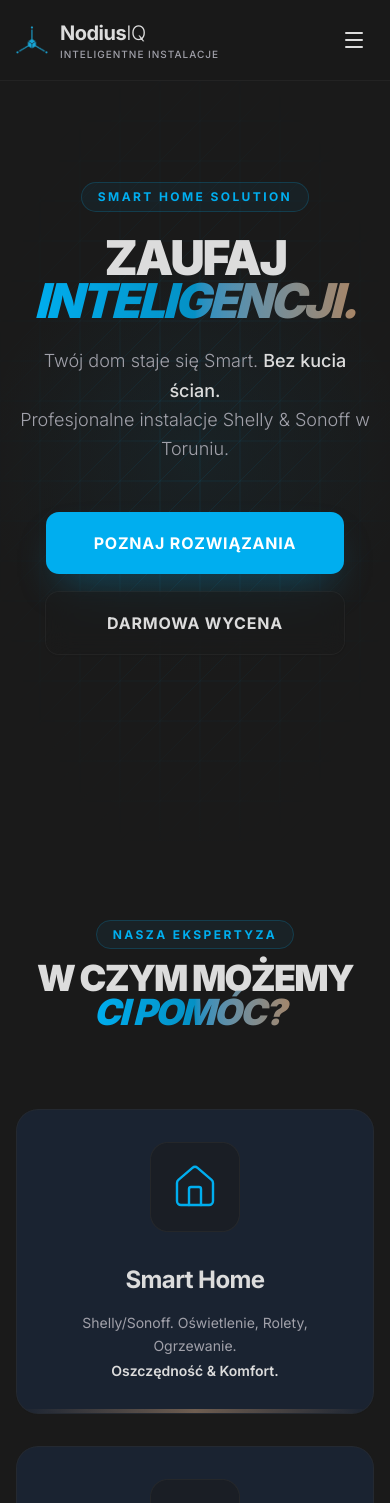
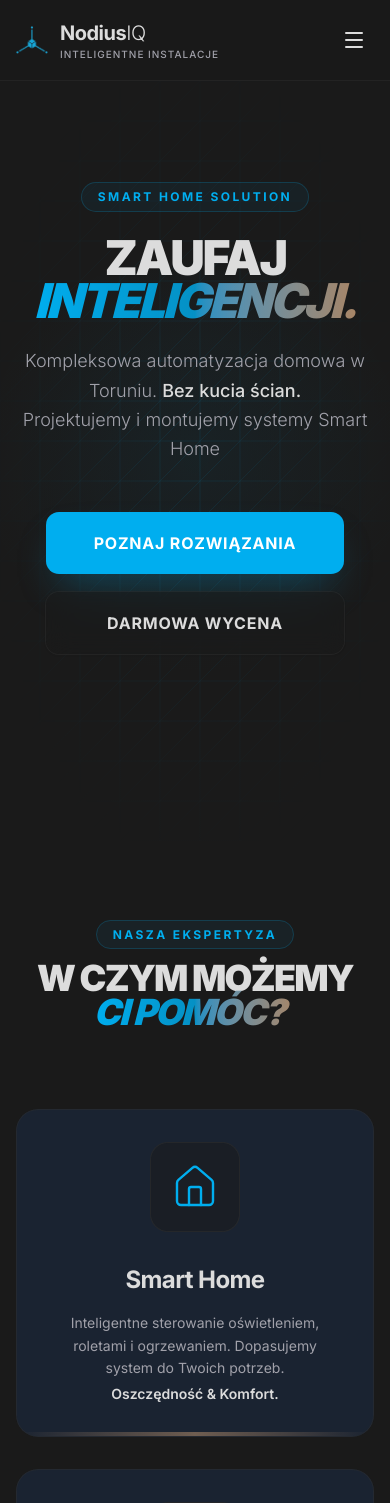
Before and after one commit to danilla-dev/nodiusIQ, a Next.js app: page / in a window 390 px wide. Shown: the top 1503 px of the page. Built offline with nearby package versions, Linux system fonts and the light colour scheme; no server answers.

Commit message:
New benefits descriptions and faq for better local seo.

```diff
--- a/src/app/layout.tsx
+++ b/src/app/layout.tsx
@@ -66,6 +66,7 @@ const jsonLd = {
 		postalCode: '87-100',
 		addressCountry: 'PL',
 	},
+	priceRange: '$$',
 	geo: {
 		'@type': 'GeoCoordinates',
 		latitude: 53.01379, // Koordynaty Torunia
--- a/src/components/heroSection/HeroSectionPage.tsx
+++ b/src/components/heroSection/HeroSectionPage.tsx
@@ -48,10 +48,11 @@ export function Hero() {
 								Inteligencji.
 							</span>
 						</h1>
-						<p className='mx-auto max-w-[600px] text-muted-foreground text-lg md:text-xl font-light leading-relaxed mt-6'>
-							Twój dom staje się Smart. <span className='text-foreground font-medium'>Bez kucia ścian.</span>
+						<p className='mx-auto max-w-[650px] text-muted-foreground text-lg md:text-xl font-light leading-relaxed mt-6'>
+							Kompleksowa automatyzacja domowa w Toruniu.{' '}
+							<span className='text-foreground font-medium'>Bez kucia ścian.</span>
 							<br />
-							Profesjonalne instalacje Shelly & Sonoff w Toruniu.
+							Projektujemy i montujemy systemy Smart Home
 						</p>
 					</motion.div>
 
--- a/src/constants/Faq.ts
+++ b/src/constants/Faq.ts
@@ -1,38 +1,38 @@
 export const faqs = [
 	{
 		id: 'item-1',
-		question: 'Czy instalacja wymaga kucia ścian?',
+		question: 'Czy montaż inteligentnego domu wymaga kucia ścian?',
 		answer:
-			'Nie, systemy Shelly/Sonoff są bezprzewodowe. Montaż jest czysty, szybki i nie wymaga niszczenia ścian. Integracja odbywa się zazwyczaj w puszkach elektrycznych lub rozdzielnicy.',
+			'Absolutnie nie. Specjalizujemy się w instalacjach bezinwazyjnych opartych na modułach Shelly i Sonoff, które mieszczą się w puszkach elektrycznych. Twój Smart Home w Toruniu zamontujemy czysto, szybko i bez potrzeby robienia remontu.',
 	},
 	{
 		id: 'item-2',
-		question: 'Ile trwa montaż?',
+		question: 'Ile trwa instalacja systemu Smart Home?',
 		answer:
-			'Czas montażu zależy od skali projektu. Standardowa instalacja w mieszkaniu (sterowanie oświetleniem i roletami) zajmuje zazwyczaj 1-2 dni robocze. Oszacujemy to dokładnie podczas darmowej wyceny.',
+			'Większość realizacji na terenie Torunia i okolic zamykamy w 1-2 dni robocze. Czas zależy od liczby punktów (światło, rolety, ogrzewanie), ale dzięki naszemu doświadczeniu proces przebiega sprawnie i bez zakłócania domowego spokoju.',
 	},
 	{
 		id: 'item-3',
-		question: 'Czy mogę zarządzać domem z telefonu?',
+		question: 'Czy mogę sterować domem, będąc poza Toruniem?',
 		answer:
-			'Oczywiście. Całym systemem możesz wygodnie sterować z poziomu dedykowanej, darmowej aplikacji na swoim smartfonie, niezależnie od tego, czy jesteś w domu, czy na wakacjach.',
+			'Tak, masz pełną kontrolę z dowolnego miejsca na świecie. Wystarczy smartfon z dostępem do internetu. Niezależnie czy jesteś w pracy, czy na wakacjach, możesz sprawdzać stan urządzeń, podglądać kamery i zarządzać energią w aplikacji.',
 	},
 	{
 		id: 'item-4',
-		question: 'Czy mogę samodzielnie rozbudować system?',
+		question: 'Czy system można rozbudować w przyszłości?',
 		answer:
-			'Tak, systemy oparte na Shelly i Sonoff są wysoce modularne. Jeśli w przyszłości zechcesz dodać nowe obwody czy inteligentne gniazdka, można to zrobić bez większej ingerencji w obecny system.',
+			'To jedna z największych zalet naszych rozwiązań. System jest w pełni modułowy – możesz zacząć od sterowania oświetleniem w salonie, a z czasem dodawać kolejne funkcje, jak automatyka bram, nawadnianie ogrodu czy czujniki bezpieczeństwa.',
 	},
 	{
 		id: 'item-5',
-		question: 'Jaka jest gwarancja na urządzenia?',
+		question: 'Jak wygląda wsparcie i gwarancja?',
 		answer:
-			'Na wszystkie instalowane przez nas moduły producent udziela standardowej, 24-miesięcznej gwarancji. Ze swojej strony zapewniamy również wsparcie techniczne po zakończeniu montażu.',
+			'Jesteśmy lokalną firmą z Torunia, więc nie musisz czekać tygodniami na serwis. Na urządzenia udzielamy 24-miesięcznej gwarancji, a po montażu przeprowadzamy pełne szkolenie z obsługi i zapewniamy opiekę techniczną.',
 	},
 	{
 		id: 'item-6',
-		question: 'Jakie urządzenia można zintegrować?',
+		question: 'Co konkretnie mogę zautomatyzować w swoim domu?',
 		answer:
-			'Możemy zintegrować oświetlenie (w tym LED), rolety zewnętrzne, bramy garażowe, ogrzewanie (termostaty), klimatyzację oraz systemy rekuperacji. Pełna lista zależy od Twoich indywidualnych potrzeb.',
+			'Praktycznie wszystko: od oświetlenia LED i klasycznego, przez rolety, żaluzje i bramy garażowe, aż po zaawansowane sterowanie ogrzewaniem, klimatyzacją oraz systemami monitoringu i alarmu.',
 	},
 ]
--- a/src/constants/about.ts
+++ b/src/constants/about.ts
@@ -1 +1,6 @@
-export  const benefits = ['Doświadczenie w Toruniu', 'Minimalna interwencja', 'Terminowość & Czystość', 'Pełna integracja OZE']
+export const benefits = [
+	'Lokalny ekspert z Torunia',
+	'Montaż bez kucia ścian',
+	'Terminowość & Czystość',
+	'Gwarancja i wsparcie poinstalacyjne',
+]
--- a/src/constants/benefits.ts
+++ b/src/constants/benefits.ts
@@ -3,36 +3,39 @@ export const benefits = [
 		id: 1,
 		title: 'OSZCZĘDNOŚĆ ENERGII.',
 		description: [
-			'Inteligentne sterowanie ogrzewaniem.',
-			'Optymalizacja zużycia energii.',
-			'Zarządzanie fotowoltaiką.',
-			'Monitorowanie zużycia.',
-			'Planuj sceny.',
+			'Obniż rachunki za ogrzewanie nawet o 30% dzięki precyzyjnym harmonogramom.',
+			'Pełna kontrola kosztów energii w Twoim telefonie – sprawdzaj zużycie w czasie rzeczywistym.',
+			'Inteligentne zarządzanie urządzeniami – dom sam gasi światło tam, gdzie nikogo nie ma.',
+			'Sceny „Wyjście z domu”, które jednym kliknięciem odcinają zbędne odbiorniki prądu.',
 		],
 		buttonText: 'DOWIEDZ SIĘ WIĘCEJ.',
-		imageSrc: '/luxury-living-room.png', // Placeholders
+		imageSrc: '/luxury-living-room.png',
 		imageAlt: 'Luksusowy salon NodiusIQ z inteligentnym oświetleniem',
 	},
 	{
 		id: 2,
 		title: 'KOMFORT I WYGODA.',
 		description: [
-			'Automatyzacja codziennych czynności.',
-			'Zarządzanie oświetleniem z aplikacji.',
-			'Sceny świetlne i ogrzewania.',
-			'Pełny dostęp z aplikacji.',
-			'Opisywanie montów sceny.',
+			'Twój dom „budzi się” razem z Tobą – kawa, rolety i ciepła łazienka czekają na Twój start.',
+			'Koniec z obchodzeniem całego domu przed snem – jeden przycisk „Dobranoc” gasi wszystko za Ciebie.',
+			'Steruj oświetleniem, temperaturą i bramą z poziomu jednej, intuicyjnej aplikacji.',
+			'Zapomnij o szukaniu włączników w ciemności – światło podąża za Twoim krokiem.',
 		],
 		buttonText: 'POZNAJ SCENY.',
-		imageSrc: '/luxury-bedroom.png', // Placeholders
+		imageSrc: '/luxury-bedroom.png',
 		imageAlt: 'Luksusowa sypialnia ze sterowaniem NodiusIQ',
 	},
 	{
 		id: 3,
 		title: 'BEZPIECZEŃSTWO.',
-		description: ['Zdalny dostęp do kamer i czujników.', 'Symulacja obecności.', 'Zintegrowane systemy alarmowe.'],
+		description: [
+			'Bądź spokojny na wakacjach – inteligentna symulacja obecności odstraszy nieproszonych gości.',
+			'Natychmiastowe powiadomienia na telefon o wykryciu dymu, zalania lub nieautoryzowanym ruchu.',
+			'Zdalny podgląd z kamer i kontrola zamków z dowolnego miejsca na świecie.',
+			'Automatyczne scenaryjne wsparcie – np. zapalenie wszystkich świateł w razie alarmu.',
+		],
 		buttonText: 'ZWIĘKSZ BEZPIECZEŃSTWO.',
-		imageSrc: '/luxury-entrance.png', // Placeholders
+		imageSrc: '/luxury-entrance.png',
 		imageAlt: 'Luksusowe wejście do domu NodiusIQ w nocy ze smart lock',
 	},
 ]
--- a/src/constants/services.ts
+++ b/src/constants/services.ts
@@ -13,21 +13,22 @@ export const SERVICES: Service[] = [
 	{
 		id: 1,
 		title: 'Smart Home',
-		description: 'Shelly/Sonoff. Oświetlenie, Rolety, Ogrzewanie.',
+		description: 'Inteligentne sterowanie oświetleniem, roletami i ogrzewaniem. Dopasujemy system do Twoich potrzeb.',
 		highlight: 'Oszczędność & Komfort.',
 		icon: Home,
 	},
 	{
 		id: 2,
 		title: 'Instalacje Elektryczne',
-		description: 'Wymiana gniazdek, naprawa włączników, oświetlenie.',
+		description:
+			'Wymiana gniazdek, naprawa włączników, oświetlenie. Usługi elektryczne i nowoczesne instalacje w domach i mieszkaniach na terenie Torunia.',
 		highlight: 'Czysto i Bezpiecznie.',
 		icon: PlugZap,
 	},
 	{
 		id: 3,
 		title: 'Prace Montażowe',
-		description: 'Montaż TV, zawieszanie lamp, składanie mebli.',
+		description: 'Profesjonalny montaż urządzeń RTV/AGD oraz oświetlenia. Szybko, czysto i solidnie.',
 		highlight: 'Precyzja w każdym calu.',
 		icon: Hammer,
 	},
```
